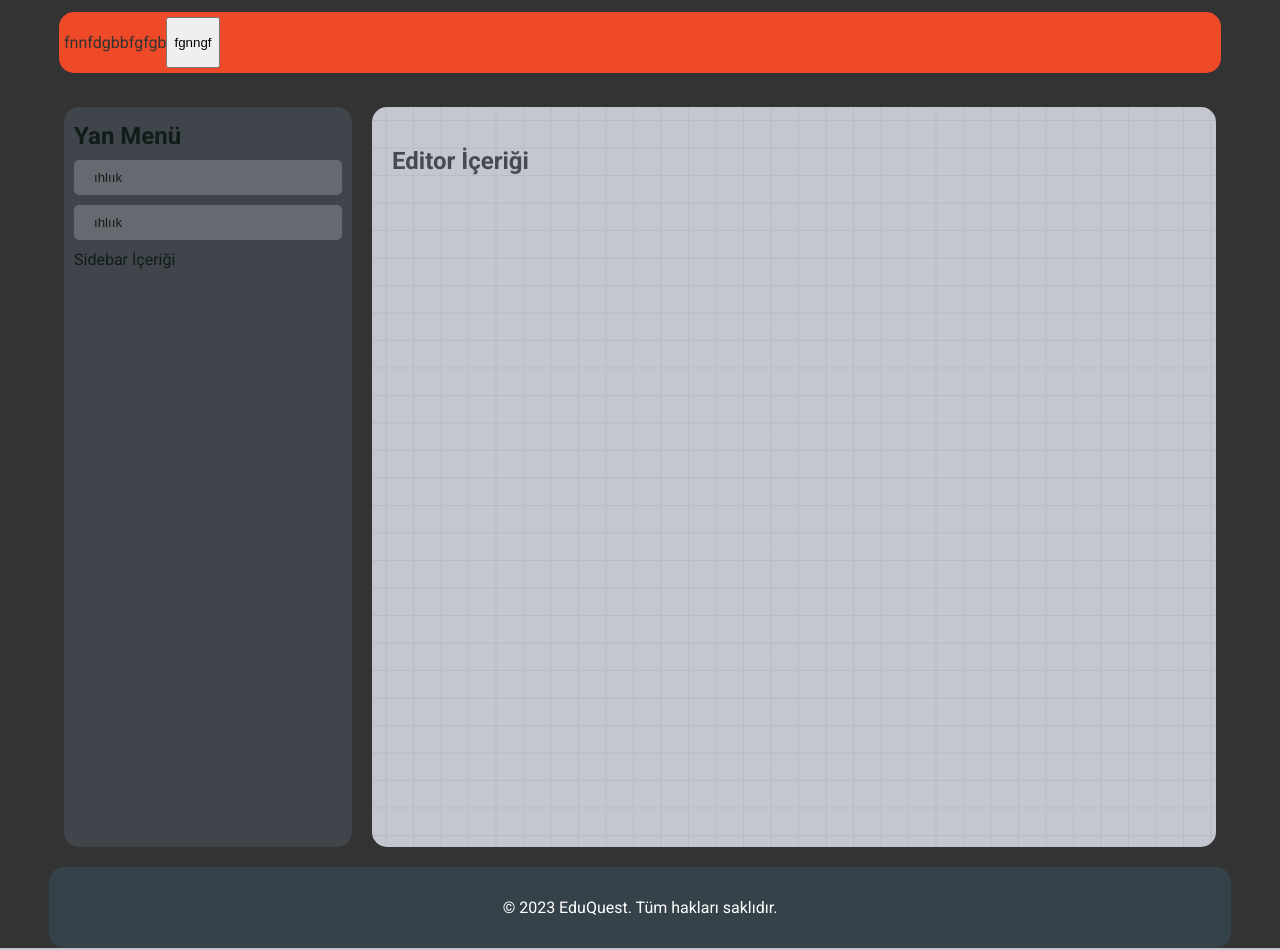
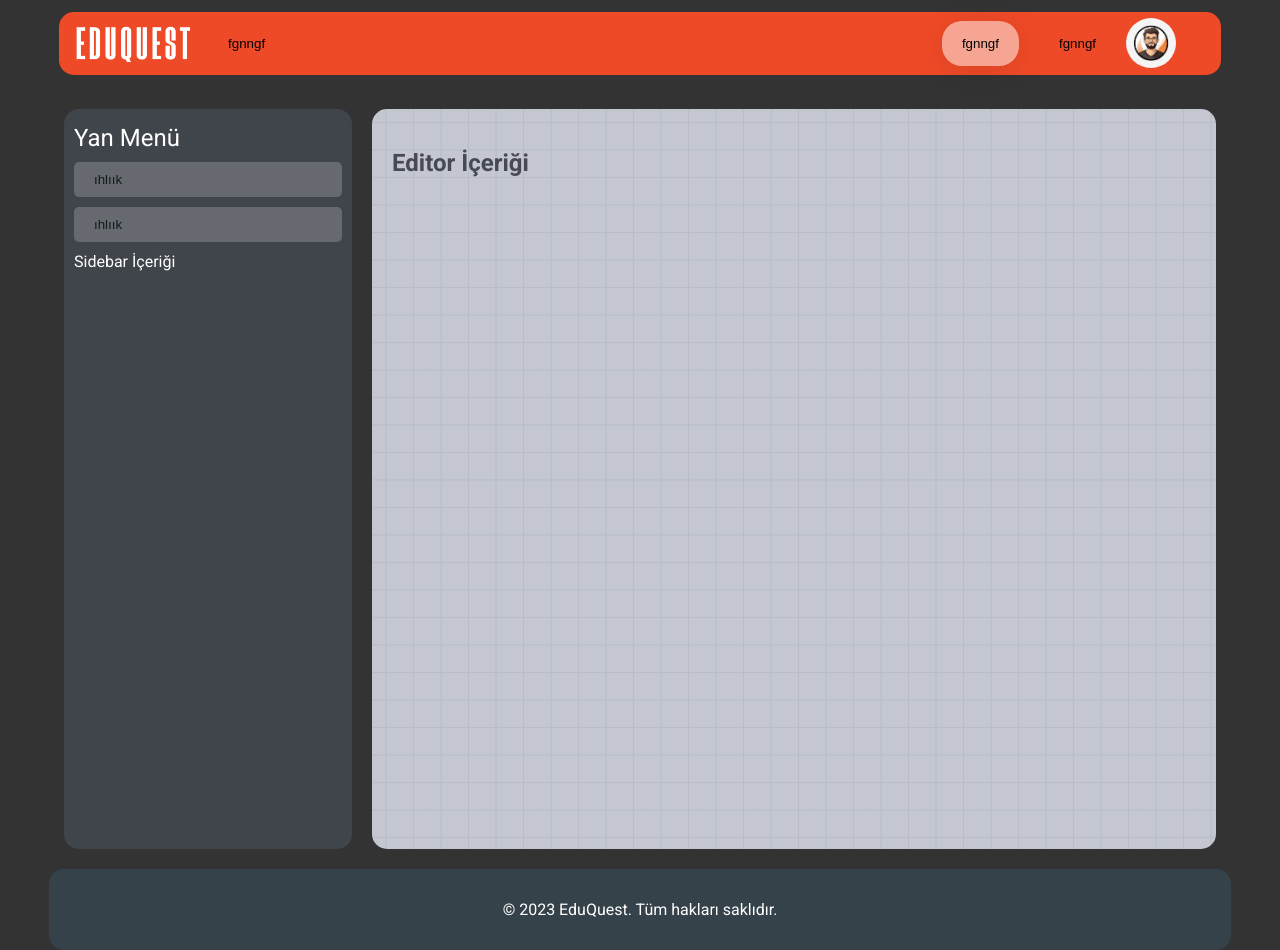
Before and after one commit to e-cagan/EduQuest, a Django app: page /editorcontrol in a window 1280 px wide. Run offline with Django 5.2, Linux system fonts and the light colour scheme.

Commit message:
modified:   templates/base.html 	new file:   templates/static/assets/avatar.jpg 	new file:   templates/static/assets/logo.png 	modified:   templates/static/editor.css 	modified:   templates/static/header.css 	modified:   templates/static/style.css

```diff
--- a/templates/base.html
+++ b/templates/base.html
@@ -10,9 +10,12 @@
 </head>
 <body>
     <header>
-        <p>fnnf</p>
-        <p>dgbbfgfgb</p>
+        <img src="{% static 'assets/logo.png' %}" alt="Logo" class="logo">
         <button>fgnngf</button>
+        <div class="spacer"></div> <!-- Boşluk bırakmak için spacer div -->
+        <button class="activebutton">fgnngf</button>
+        <button>fgnngf</button>
+        <img src="{% static 'assets/avatar.jpg' %}" alt="Logo" class="avatarlogo">
         <nav>
             <ul>
 
--- a/templates/static/editor.css
+++ b/templates/static/editor.css
@@ -14,6 +14,9 @@
     width: 100%; /* Öğeler genişliğini tamamen kaplayacak */
     margin: 5px 0;
     border-radius: 15px;
+    color: #ffffff;
+    font-weight: 400;
+
 }
 
 .sidebar button {
--- a/templates/static/header.css
+++ b/templates/static/header.css
@@ -8,5 +8,70 @@ header{
     padding: 5px;
     top: 1%;
     position: sticky;
+    justify-content: flex-end;
+}
 
+header button{
+    border-radius: 20px;
+    font-size: 20;
+    background-color: transparent; /* %80 saydam beyaz */
+
+
+    margin: 4px 10px;
+    border: none;
+    padding: 15px 20px;
 }
+
+header button:hover {
+    background-color: rgba(255, 255, 255, 0.6); /* %80 saydam beyaz */
+}
+
+.activebutton{
+    background: rgba(255, 255, 255, 0.5);
+
+    box-shadow: 0 4px 30px rgba(0, 0, 0, 0.1);
+    backdrop-filter: blur(5px);
+    -webkit-backdrop-filter: blur(5px);
+}
+
+
+
+.avatarlogo{
+    border-radius: 1000px;
+    width: 50px;
+    height: 50px;
+    background-color: white;
+}
+.logo {
+  height: 40px;
+
+
+    margin-left: 10px; /* Sola hafif boşluk bırakmak için */
+}
+
+header {
+    width: 100%;
+    background-color: #ef4a27;
+    margin-top: 1%;
+    margin-bottom: 3%;
+    border-radius: 15px;
+    display: flex;
+    align-items: center; /* Dikey hizalama */
+    justify-content: center; /* Nesneleri yatayda ortalar */
+    padding: 5px;
+    position: sticky;
+}
+
+
+
+header .nav-items {
+    display: flex;
+    gap: 10px;
+}
+
+
+@media (max-width: 768px) { /* Küçük ekranlar için */
+    header button{
+        display: none;
+    }
+}
--- a/templates/static/style.css
+++ b/templates/static/style.css
@@ -59,6 +59,10 @@ footer {
     width: 100%;
 }
 
+.spacer {
+    flex-grow: 1; /* Esneyerek boşluk bırakır */
+}
+
 /* Responsive Ayarlar */
 @media (max-width: 768px) { /* Küçük ekranlar için */
     .container {
```
Also changed, not shown: templates/static/assets/avatar.jpg (added), templates/static/assets/logo.png (added).
